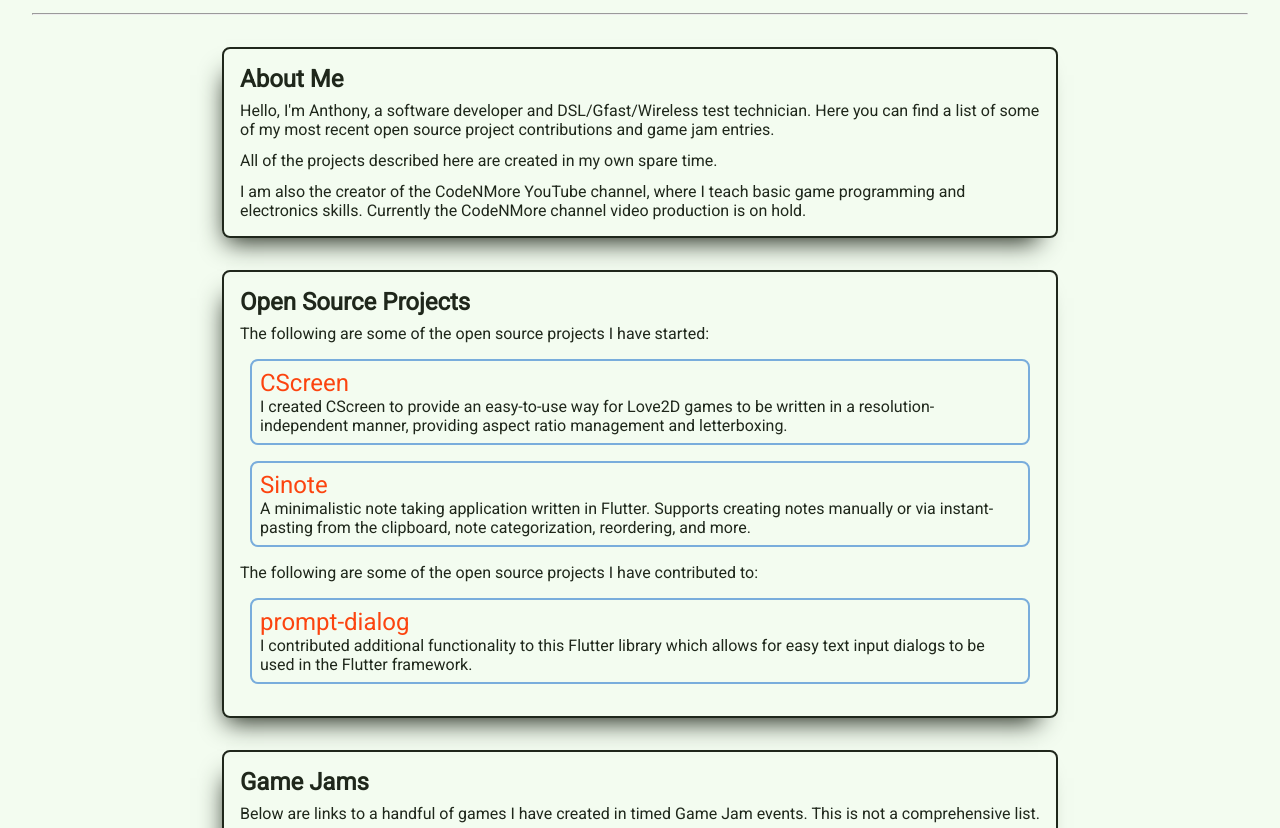
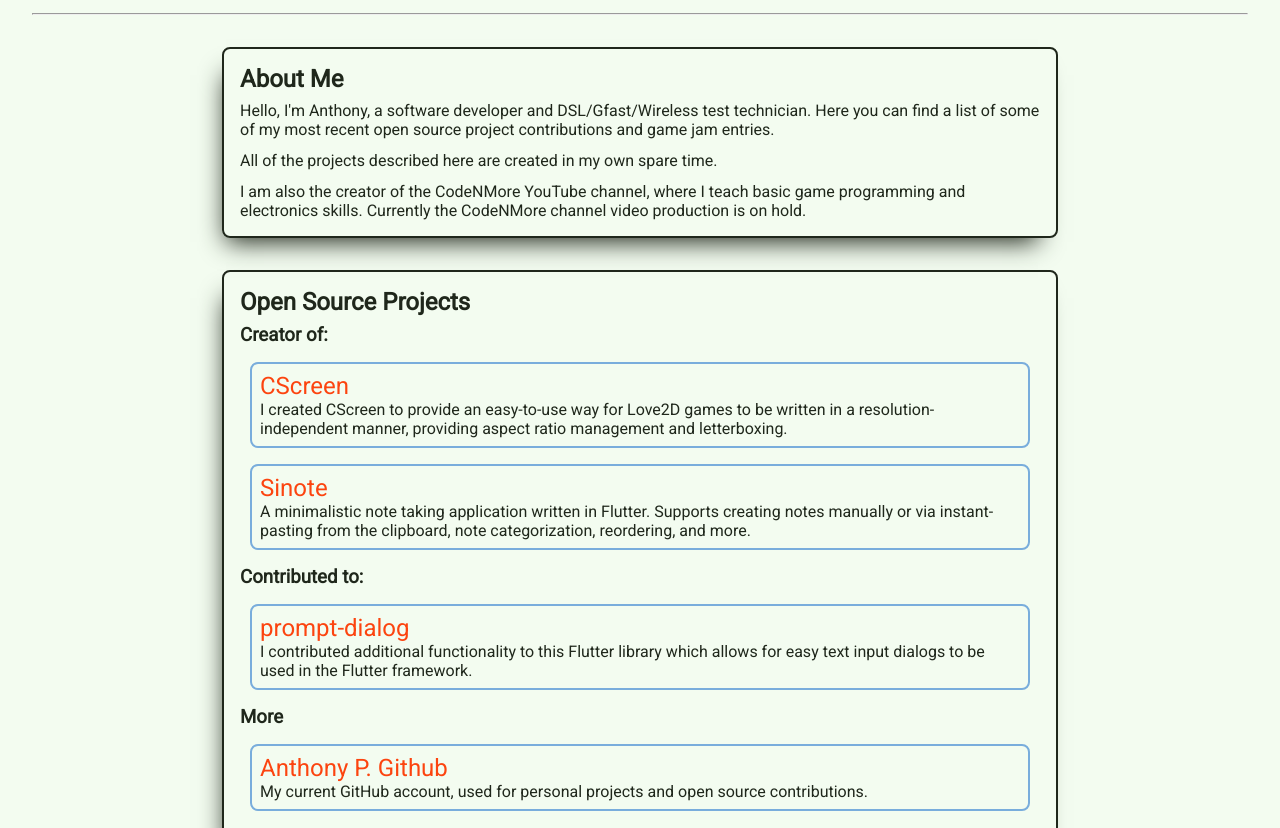
Before and after one commit to tpillow/tpillow.github.io, a plain HTML site: page index.html in a window 1280 px wide. Shown: the part 100-928 px from the top of the page. Drawn offline with Linux system fonts and the light colour scheme.

Commit message:
Re-organization

```diff
--- a/index.html
+++ b/index.html
@@ -39,7 +39,8 @@
 
         <article id="projects">
             <h2>Open Source Projects</h2>
-            <p>The following are some of the open source projects I have started:</p>
+
+            <h3>Creator of:</h3>
             <div class="jam-panel">
                 <a href="https://github.com/CodeNMore/CScreen" class="game-title">CScreen</a>
                 <p>I created CScreen to provide an easy-to-use way for Love2D games to be written in a
@@ -51,11 +52,17 @@
                     instant-pasting from the clipboard, note categorization, reordering, and more.</p>
             </div>
 
-            <p>The following are some of the open source projects I have contributed to:</p>
+            <h3>Contributed to:</h3>
             <div class="jam-panel">
                 <a href="https://github.com/gtgalone/prompt_dialog" class="game-title">prompt-dialog</a>
                 <p>I contributed additional functionality to this Flutter library which allows for easy text input
                     dialogs to be used in the Flutter framework.</p>
+            </div>
+
+            <h3>More</h3>
+            <div class="jam-panel">
+                <a href="https://github.com/tpillow" class="game-title">Anthony P. Github</a>
+                <p>My current GitHub account, used for personal projects and open source contributions.</p>
             </div>
         </article>
 
@@ -99,10 +106,6 @@
             <div class="jam-panel">
                 <a href="https://codenmore.itch.io/" class="game-title">Itch.IO Profile</a>
                 <p>My current Itch.IO game competition profile can be found here.</p>
-            </div>
-            <div class="jam-panel">
-                <a href="https://github.com/tpillow" class="game-title">Anthony P. Github</a>
-                <p>My current GitHub account, used for personal projects and open source contributions.</p>
             </div>
             <div class="jam-panel">
                 <a href="https://github.com/codenmore" class="game-title">CodeNMore Github</a>
```
